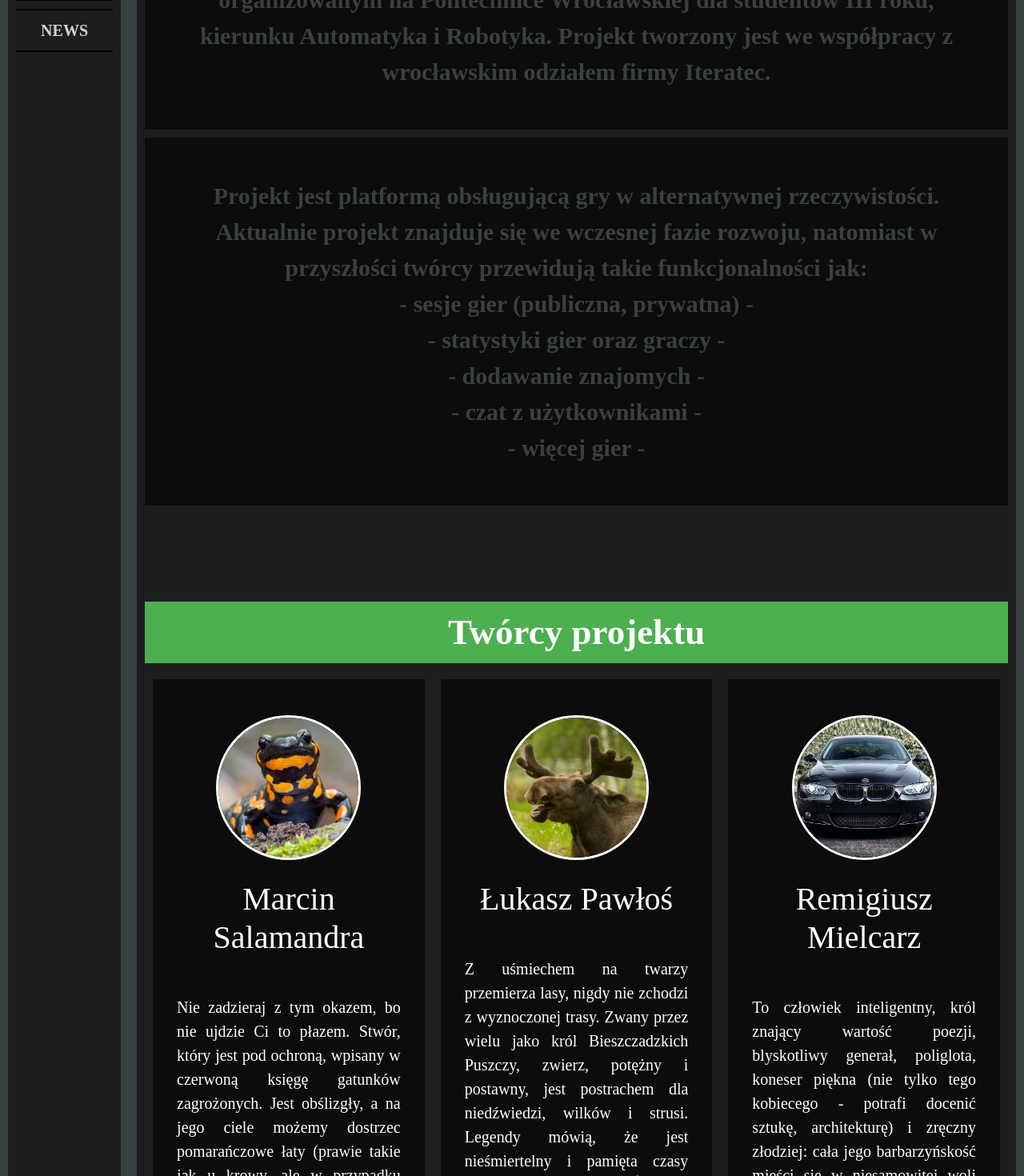
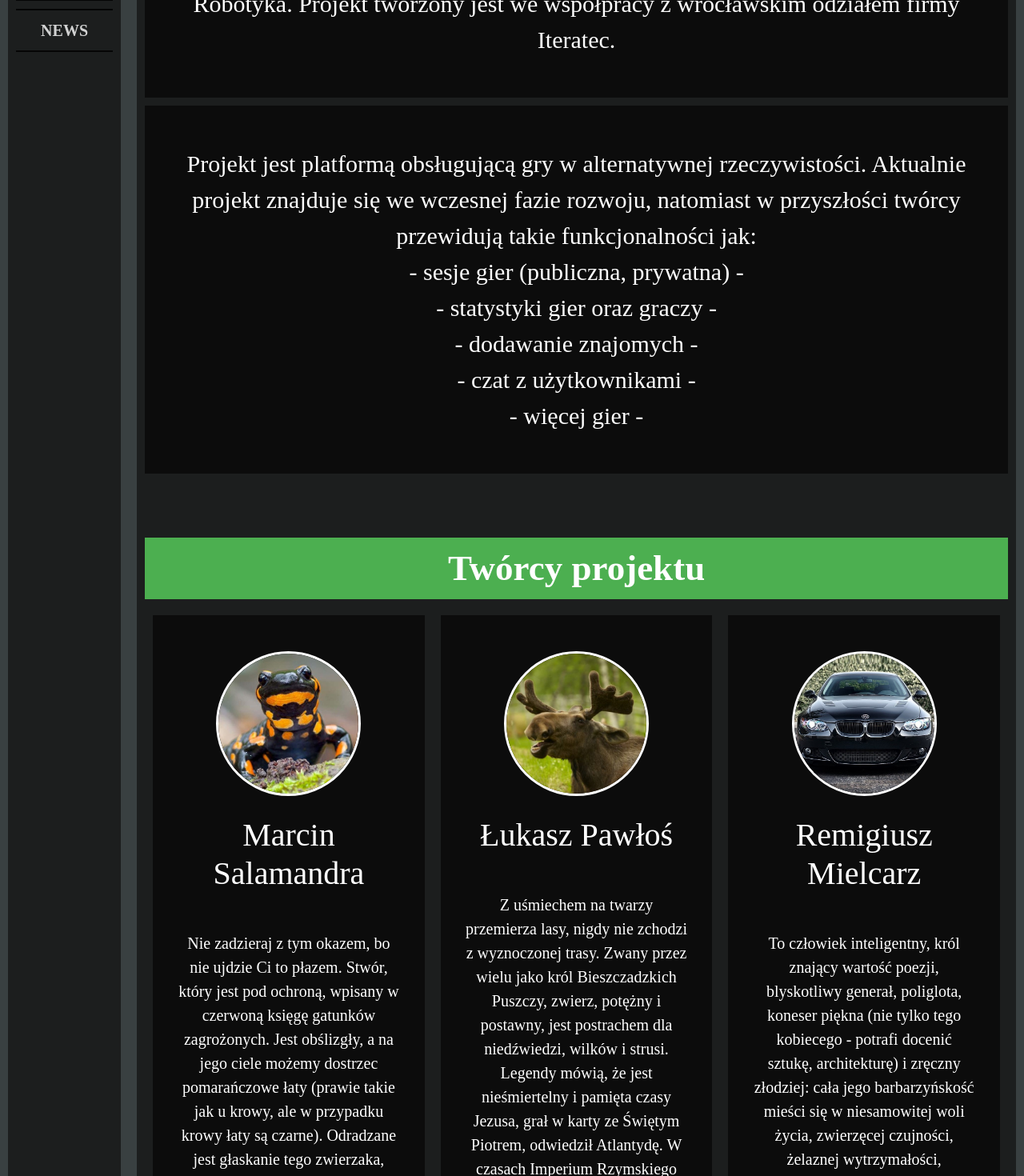
Before and after one commit to artProjects2019/ProjectAR, a Vue app in the folder frontend/: page / in a window 1280 px wide. Shown: the part 480-1950 px from the top of the page at 80% size. Built offline with nearby package versions, Linux system fonts and the light colour scheme.

Commit message:
Adding more details to main page v2.

```diff
--- a/frontend/public/style.css
+++ b/frontend/public/style.css
@@ -33,8 +33,7 @@ body {
     text-align: center;
     padding: 50px;
     font-size: 30px;
-    color: #394041;
-    font-weight: 800;
+    color: white;
 }
 
 #top{
@@ -101,7 +100,7 @@ body {
     font-size: 20px;
 }
 .personText{
-    text-align: justify;
+    text-align: center;
 }
 
 .person_img{
@@ -145,7 +144,7 @@ body {
 }
 
 .brake{
-    height: 100px;
+    height: 60px;
 }
 
 .dropdown-toggle {
@@ -183,6 +182,6 @@ body {
 
 .container, .container-lg, .container-md, .container-sm, .container-xl {
     max-width: 100%;
-    padding-right: 0px;
-    padding-left: 0px;
+    padding-right: 0;
+    padding-left: 0;
 }
```
